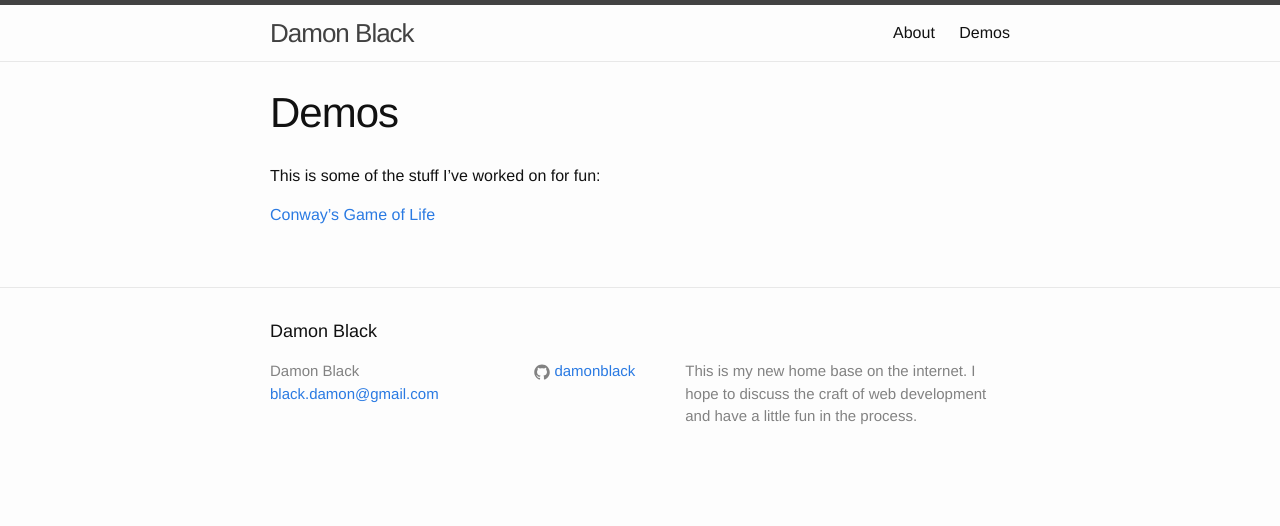
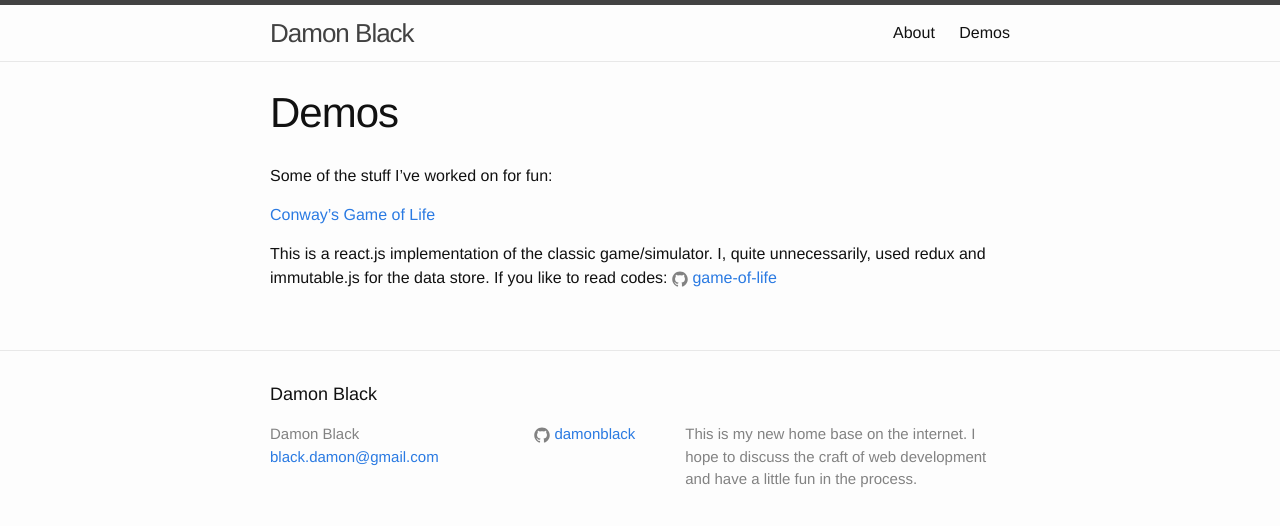
Before and after one commit to damonblack/damonblack.github.io, a Jekyll site: the page built from demos.md, in a window 1280 px wide. Shown: the top 526 px of the page. Built offline with Jekyll 4.4.1, drawn with Linux system fonts in a browser that asks for light colours.

Commit message:
Update some links and point to project repo for GOL demo

```diff
--- /dev/null
+++ b/_includes/icon-github-project.html
@@ -0,0 +1 @@
+<a href="https://github.com/{{ include.username }}/{{ include.repo_name }}"><span class="icon icon--github">{% include icon-github.svg %}</span><span class="username">{{ include.project_name }}</span></a>
--- a/demos.md
+++ b/demos.md
@@ -4,6 +4,9 @@ title: Demos
 permalink: /demos/
 ---
 
-This is some of the stuff I've worked on for fun:
+Some of the stuff I've worked on for fun:
 
 [Conway's Game of Life]({{ 'game-of-life.html' | prepend: site.baseurl }})
+
+This is a react.js implementation of the classic game/simulator. I, quite unnecessarily, used redux and immutable.js for the data store. If you like to read codes:
+{% include icon-github-project.html username=site.github_username repo_name='game-of-life.react' project_name='game-of-life' %}
```
